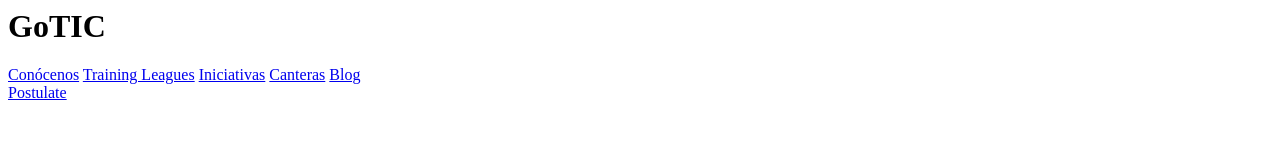
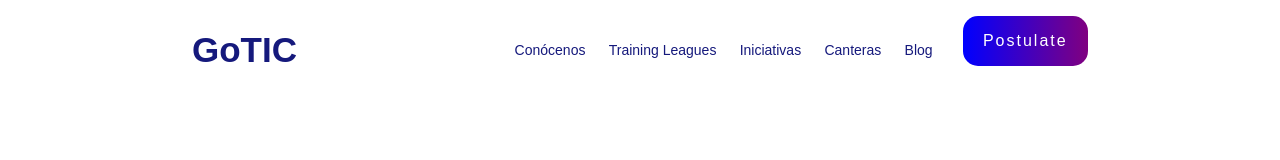
Before and after one commit to B4ST1N2/GoTIC, a plain HTML site: page index.html in a window 1280 px wide. Drawn offline with Linux system fonts and the light colour scheme.

Commit message:
style:design
- added styles in the components

```diff
--- a/css/styles.css
+++ b/css/styles.css
@@ -1,6 +1,8 @@
 /* *Variables */
 :root{
-
+    --white: #ffff;
+    --light-blue: #5297ad;
+    --dark-blue: #15197c;
 }
 
 html {
@@ -22,3 +24,54 @@ a {
     text-decoration: none; /*Eliminar la linea de los a*/
     color: black;
 }
+
+/* *Navigator */
+
+.header{
+    max-width: 70%;
+    margin: 1.5rem auto;
+    display: grid;
+    grid-template-columns: .7fr 1fr .3fr;
+    gap: 3rem;
+}
+
+.title{
+    color: var(--dark-blue);
+    margin: 0;
+    padding: 0;
+    font-size: 35px;
+}
+
+.nav{
+    display: flex;
+    justify-content: space-between;
+    align-items: center;
+}
+
+.nav a{
+    color: var(--dark-blue);
+    font-size: 14px;
+}
+
+.nav a:hover{
+    padding-top: 3px;
+    border-bottom: 3px solid var(--light-blue);
+}
+
+.btn-postulate{
+    border-radius: 15px;
+    color: var(--white);
+    background: linear-gradient(to right, blue, purple);
+    display: flex;
+    justify-content: center;
+    align-items: center;
+    height: 50px;
+    letter-spacing: 2px;
+    margin: 1px 0;
+}
+
+.btn-postulate:hover{
+    background: linear-gradient(to right, blue, purple);
+    -webkit-background-clip: text;
+    -webkit-text-fill-color: transparent;
+}
--- a/index.html
+++ b/index.html
@@ -1,5 +1,15 @@
+<!DOCTYPE html>
+<html lang="en">
+<head>
+    <meta charset="UTF-8">
+    <meta name="viewport" content="width=device-width, initial-scale=1.0">
+    <link rel="stylesheet" href="css/normalice.css">
+    <link rel="stylesheet" href="css/styles.css">
+    <title>Document</title>
+</head>
+<body>
     <header class="header">
-    <h1>GoTIC</h1>
+        <h1 class="title">GoTIC</h1>
         <nav class="nav">
             <a href="#">Conócenos</a>
             <a href="#">Training Leagues</a>
@@ -18,3 +28,5 @@
     <footer>
 
     </footer>
+</body>
+</html>
```
Lines whose indentation alone changed are shown as unchanged.
